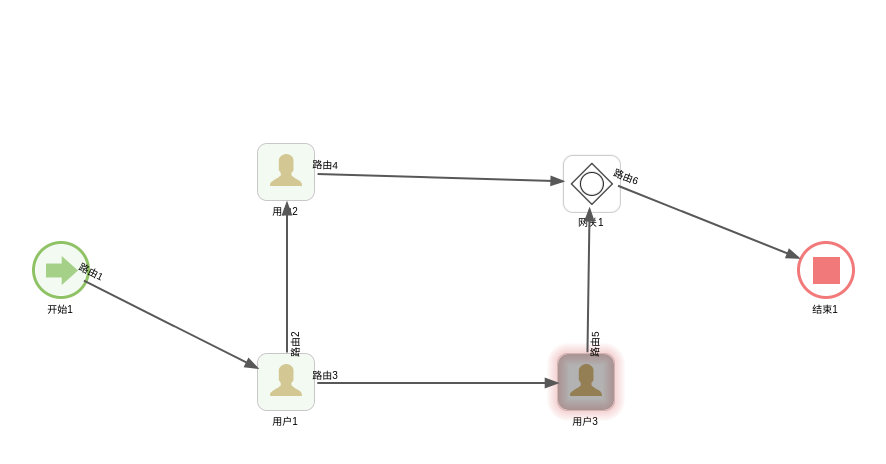
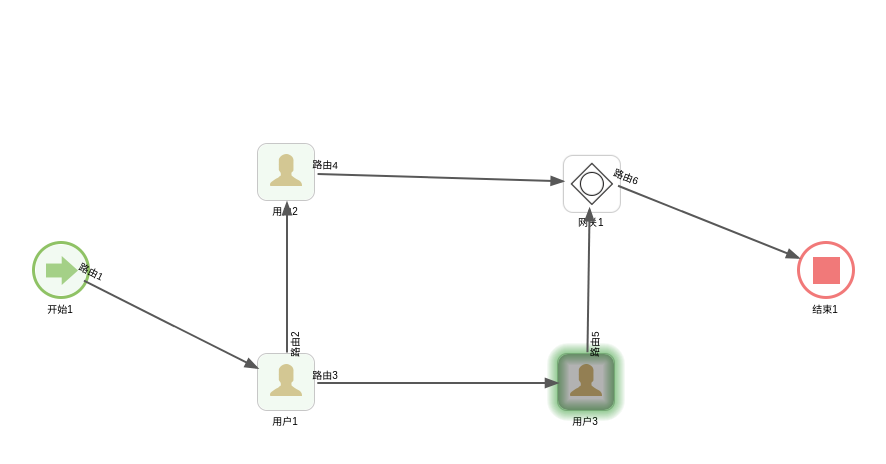
Before and after one commit to gezg/workflowHistory, a website: page workflow/index.html in a window 1280 px wide. Shown: the whole page, without its empty margins (81-967 px from the left). Drawn offline with Linux system fonts and the light colour scheme.

Commit message:
修改示例文件参数名称错误问题

```diff
--- a/workflow/index.html
+++ b/workflow/index.html
@@ -22,7 +22,7 @@
 				el : 'workflowHistoryContainer',
 				skin: '3',
 				statusColors: ['' ,'black' ,'#d3edd4'],
-				glow: 'green'
+				glowColor: 'green'
 			});
 		}
 	</script>
```
